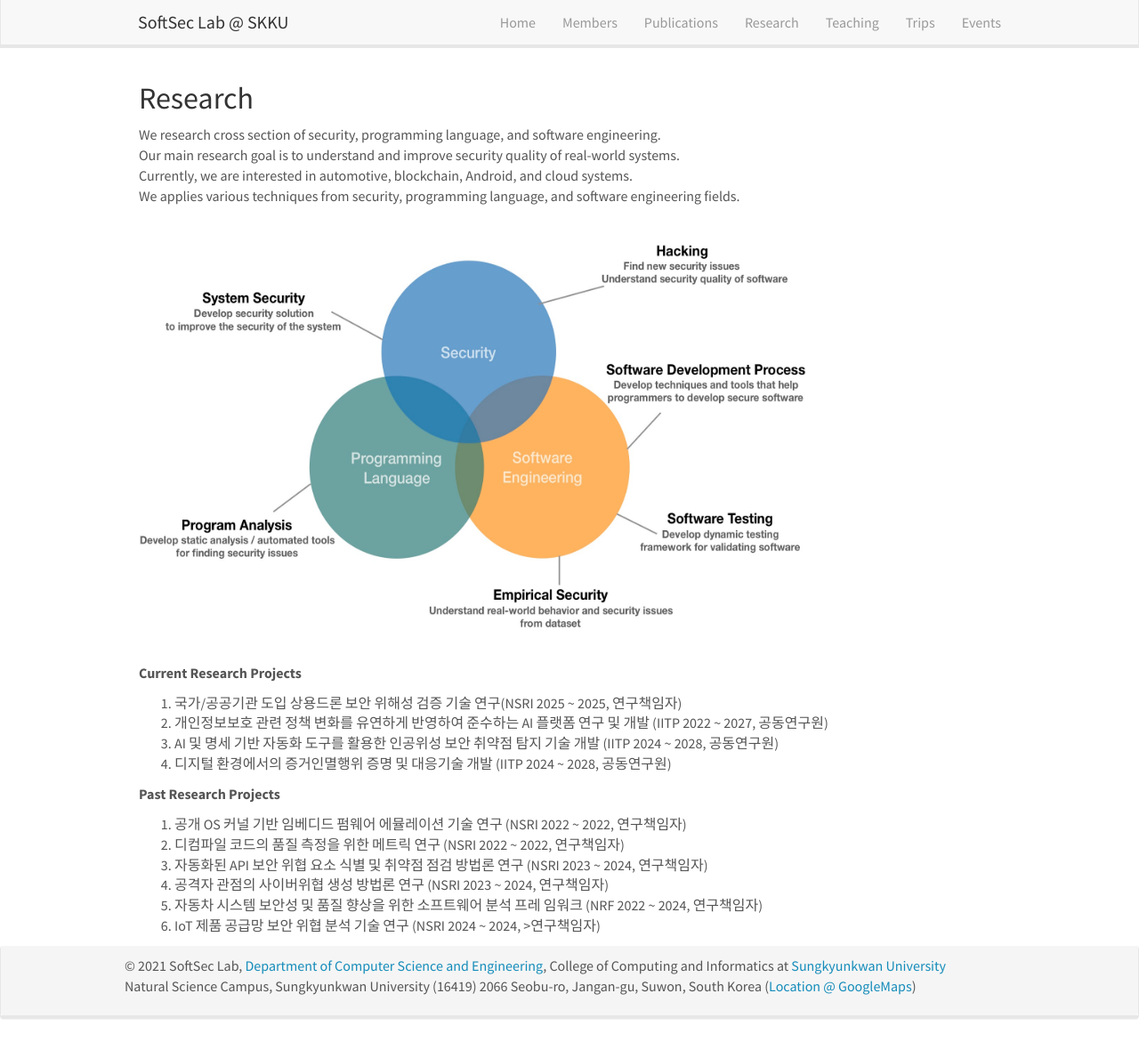
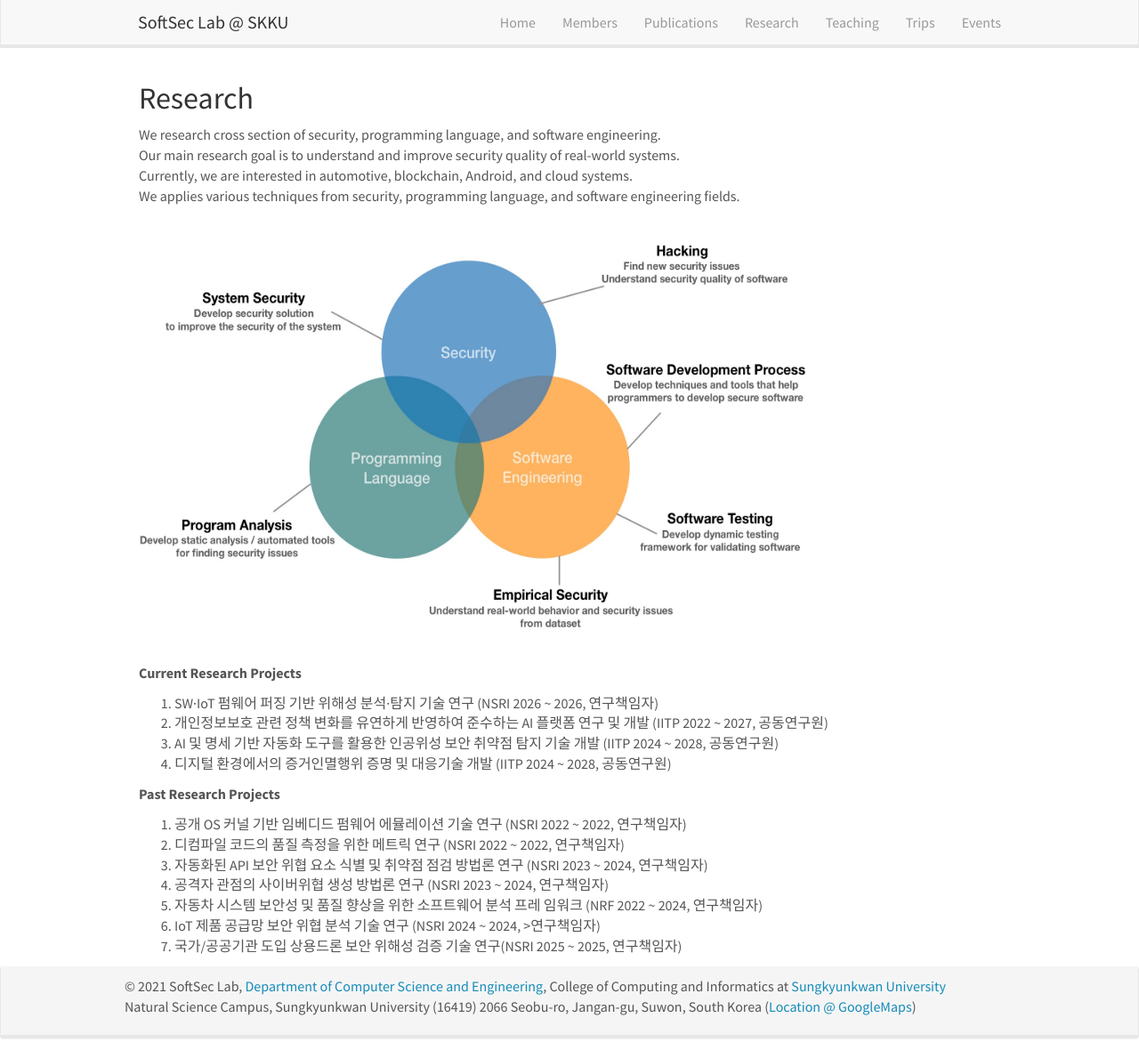
Before and after one commit to softsec-lab/softsec-lab.github.io, a Jekyll site: the page built from _pages/research.md, in a window 1280 px wide and 1189 px high. Shown: the whole window at 89% size. Built offline with Jekyll 4.4.1, drawn with Linux system fonts in a browser that asks for light colours; nearby versions of some CDN libraries.

Commit message:
update project page

```diff
--- a/_pages/research.md
+++ b/_pages/research.md
@@ -18,7 +18,7 @@ We applies various techniques from security, programming language, and software
 </div>
 
 **Current Research Projects**
-1. 국가/공공기관 도입 상용드론 보안 위해성 검증 기술 연구(NSRI 2025 ~ 2025, 연구책임자) <br>
+1. SW·IoT 펌웨어 퍼징 기반 위해성 분석·탐지 기술 연구 (NSRI 2026 ~ 2026, 연구책임자) <br>
 2. 개인정보보호 관련 정책 변화를 유연하게 반영하여 준수하는 AI 플랫폼 연구 및 개발 (IITP 2022 ~ 2027, 공동연구원) <br>
 3. AI 및 명세 기반 자동화 도구를 활용한 인공위성 보안 취약점 탐지 기술 개발 (IITP 2024 ~ 2028, 공동연구원) <br>
 4. 디지털 환경에서의 증거인멸행위 증명 및 대응기술 개발 (IITP 2024 ~ 2028, 공동연구원) <br>
@@ -31,6 +31,7 @@ We applies various techniques from security, programming language, and software
 5. 자동차 시스템 보안성 및 품질 향상을 위한 소프트웨어 분석 프레
 임워크 (NRF 2022 ~ 2024, 연구책임자) <br>
 6. IoT 제품 공급망 보안 위협 분석 기술 연구 (NSRI 2024 ~ 2024, >연구책임자) <br>
+7. 국가/공공기관 도입 상용드론 보안 위해성 검증 기술 연구(NSRI 2025 ~ 2025, 연구책임자) <br>
 
 <!---
 **Cloud Security**<br>
```
